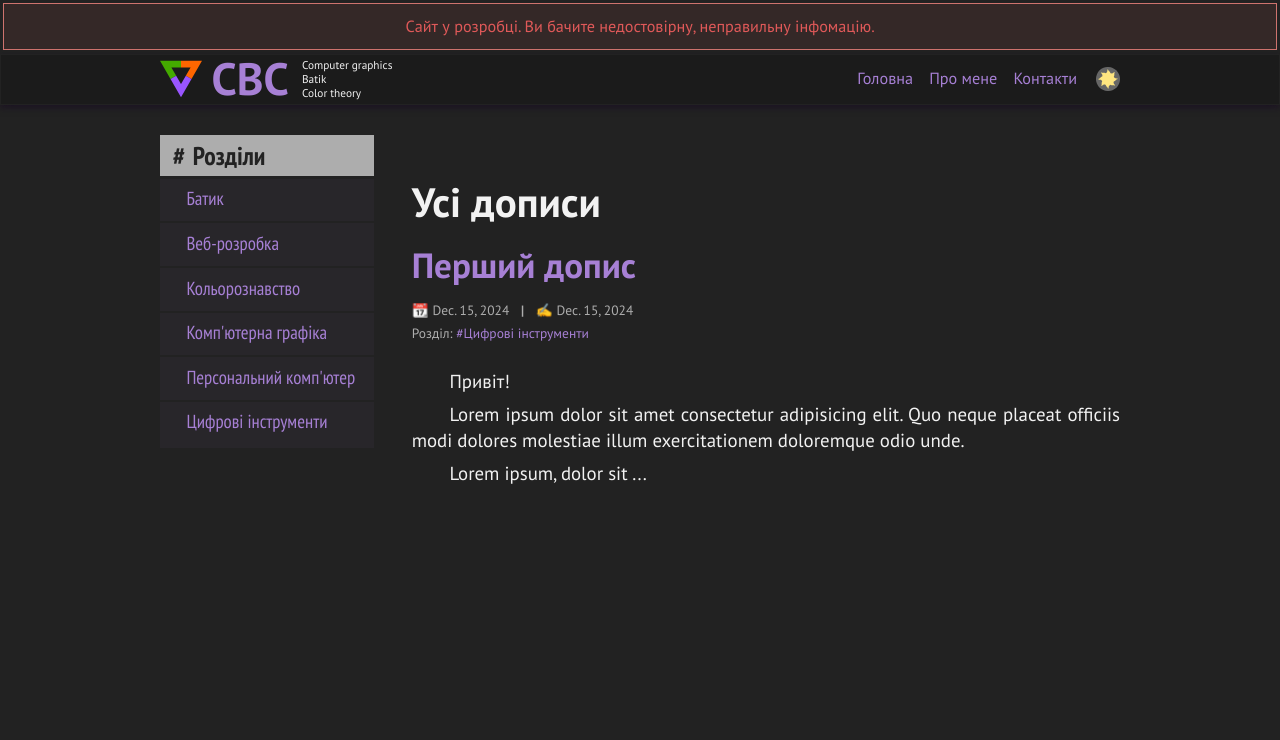
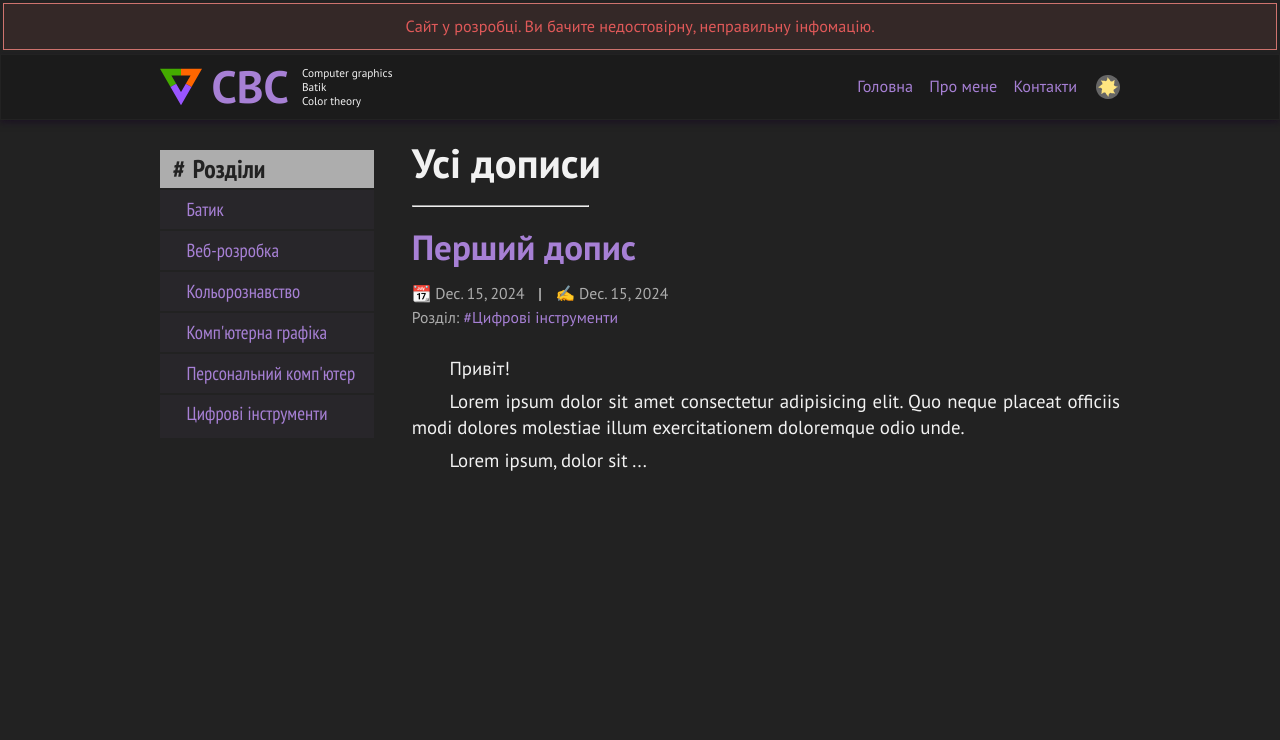
Before and after one commit to Syprox/personal_blog, a Django app: page / in a window 1280 px wide. Shown: the top 740 px of the page. Run offline with Django 5.2, Linux system fonts and the light colour scheme; data comes from the database, SQL or seed files in the repository; parts of the project's set-up code (start-up, migrations or seed data) failed here and were passed over; some libraries are stand-ins or nearby versions; some web fonts are replaced.

Commit message:
some font-size changes and added hr after main header

```diff
--- a/blog/templates/blog/index.html
+++ b/blog/templates/blog/index.html
@@ -4,17 +4,20 @@
   <section class="posts_list">
     <div class="posts_list">
       {% if category %}
-        <span>Дописи у розділі</span><h1>«{{ category }}»</h1>
+        <span>Дописи у розділі</span><h1>«{{ category }}»</h1><hr />
       {% else %}
         <h1>Усі дописи</h1>
+        <hr />
       {% endif %}
 
       {% for post in posts %}
-        <h2><a href="{% url 'blog_detail' post.slug %}">{{ post.title }}</a></h2>
+        <div class="post_preview">
+          <h2><a href="{% url 'blog_detail' post.slug %}">{{ post.title }}</a></h2>
 
-        {% include 'blog/post_info.html' %}
+          {% include 'blog/post_info.html' %}
 
-        <p>{{ post.content|slice:':200'|safe }}...</p>
+          <p>{{ post.content|slice:':200'|safe }}...</p>
+        </div>
       {% endfor %}
     </div>
     {% include 'blog/pagination.html' %}
--- a/static/css/main.css
+++ b/static/css/main.css
@@ -145,7 +145,7 @@ footer {
 
 header {
   background-color: var(--clr-header-bg-opc);
-  padding: 0.2em 0;
+  padding: 0.6em 0;
   box-shadow: 0px 3px 6px var(--clr-shadow);
   border: 1px solid var(--clr-bg);
   -webkit-backdrop-filter: blur(7px);
@@ -216,6 +216,9 @@ main {
   gap: 2em;
   margin: 1.6em 0;
 }
+main hr {
+  width: 25%;
+}
 main aside,
 main section {
   padding: 0;
@@ -231,6 +234,7 @@ main aside {
   font-family: "PT Sans Narrow", serif;
   font-weight: 400;
   font-style: normal;
+  line-height: var(--fs-1);
 }
 main aside h2 {
   margin: 0;
@@ -252,31 +256,32 @@ main aside a:last-child {
   padding-bottom: 0.7em;
   margin-bottom: 0;
 }
-main .categories_list ul {
-  list-style: none;
+main .post_preview {
+  padding-bottom: 1em;
 }
+main section h1:nth-child(1),
 main aside h2:nth-child(1) {
   margin-top: 0;
 }
 main h1 {
   font-size: var(--fs-5);
-  margin: 1.3em 0 0.7em;
+  margin: 0.925em 0 0.7em;
 }
 main h2 {
   font-size: var(--fs-4);
-  margin: 1.1em 0 0.6em;
+  margin: 0.8em 0 0.6em;
 }
 main h3 {
   font-size: var(--fs-3);
-  margin: 0.9em 0 0.5em;
+  margin: 0.675em 0 0.5em;
 }
 main h4 {
   font-size: var(--fs-2);
-  margin: 0.7em 0 0.4em;
+  margin: 0.55em 0 0.4em;
 }
 main h5 {
   font-size: var(--fs-1);
-  margin: 0.5em 0 0.3em;
+  margin: 0.425em 0 0.3em;
 }
 main h6 {
   font-size: var(--fs-0);
@@ -299,7 +304,7 @@ main p {
   line-height: var(--line-height);
 }
 main .post_info {
-  font-size: var(--fs--1);
+  font-size: var(--fs-0);
   line-height: var(--fs-1);
   color: var(--clr-secondary-text);
   padding: 0em 0 1em;
```
